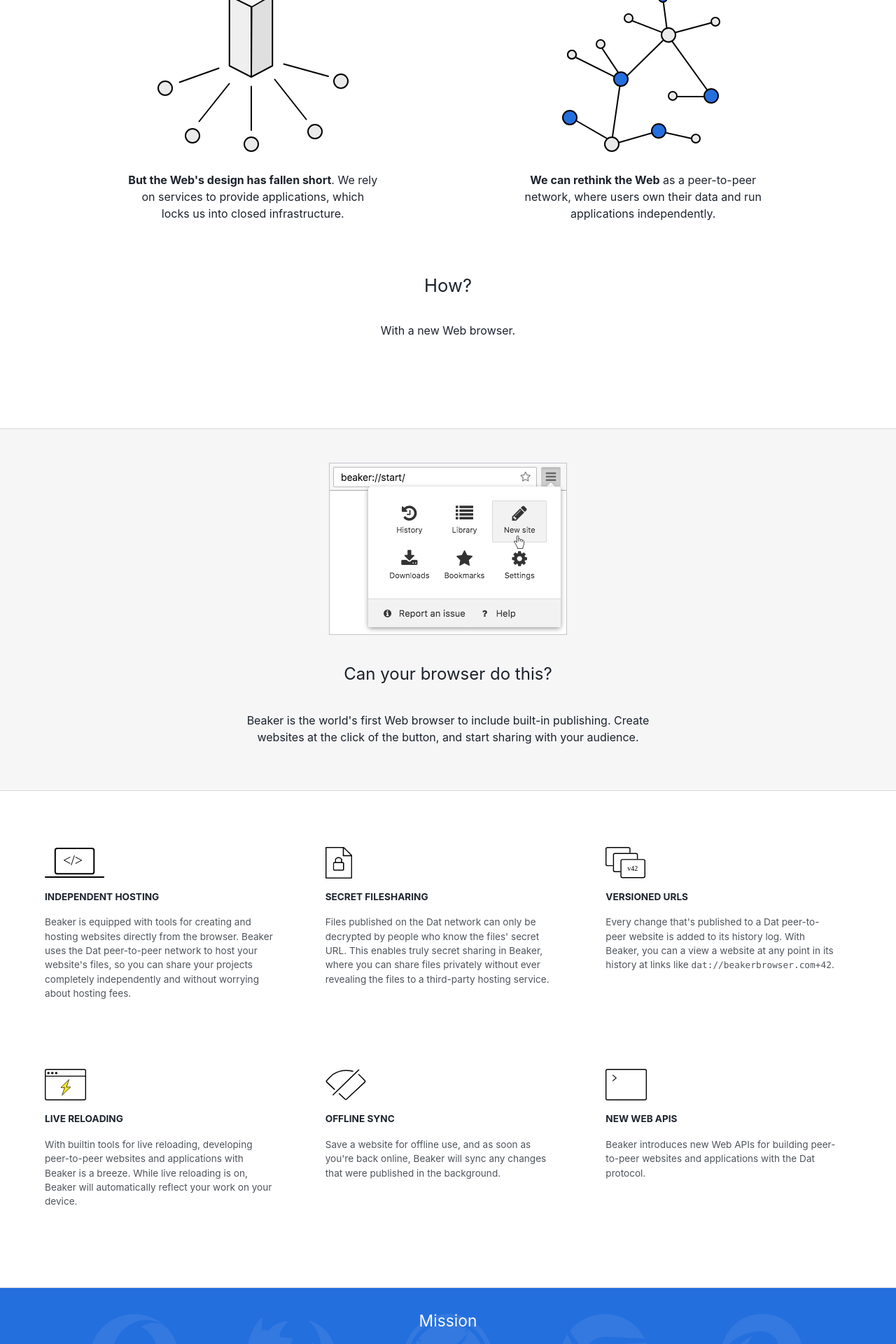
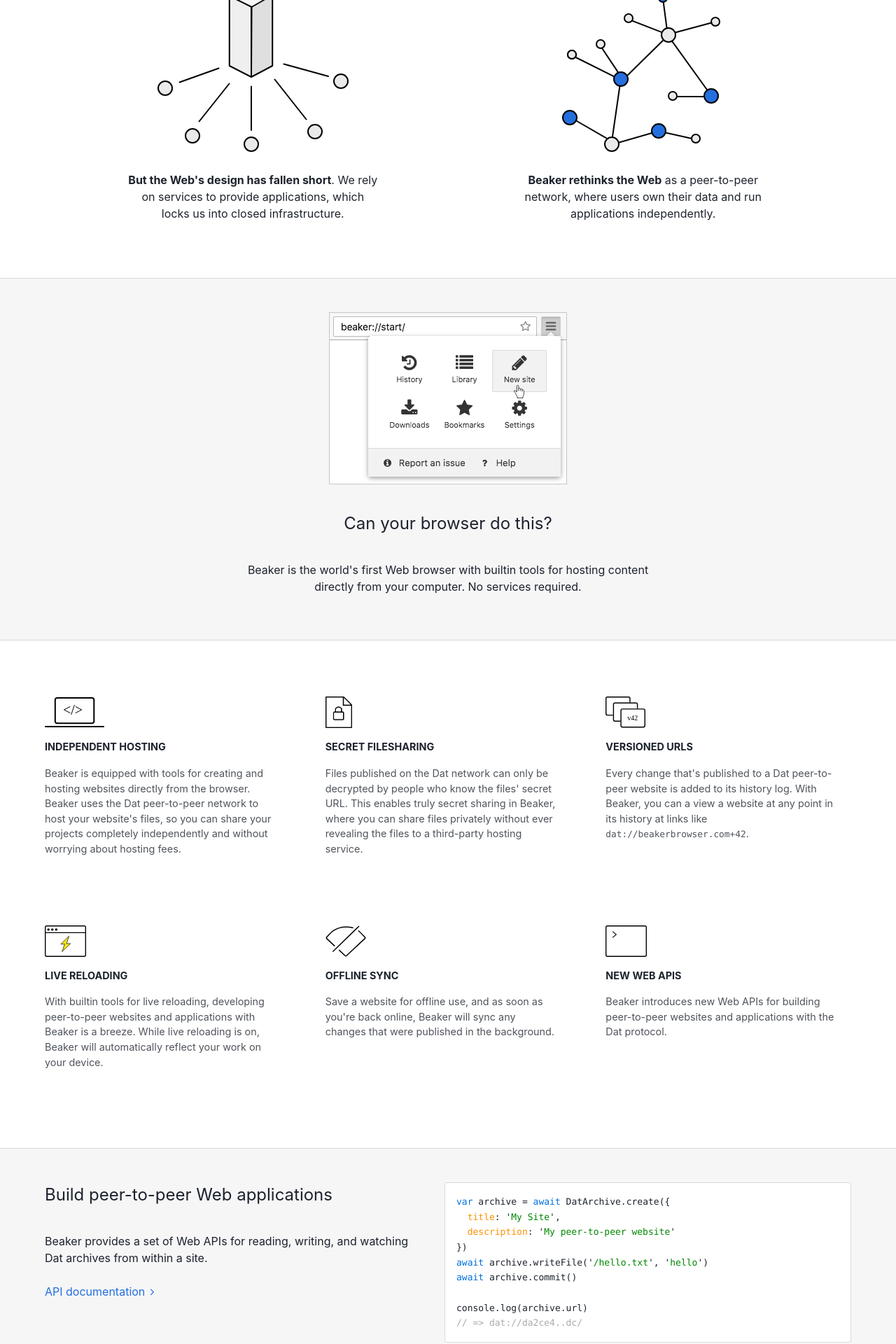
Before and after one commit to beakerbrowser/beakerbrowser.com, a Jekyll site: the page built from index.html, in a window 1280 px wide. Shown: the part 822-2742 px from the top of the page at 70% size. Built offline with Jekyll 4.4.1, drawn with Linux system fonts in a browser that asks for light colours; some of the changed text lies outside the part shown.

Commit message:
More FP updates

```diff
--- a/css/pages/_home.scss
+++ b/css/pages/_home.scss
@@ -271,7 +271,7 @@
     .feature {
       width: 100%;
       margin-bottom: 3rem;
-      font-size: .85rem;
+      font-size: .9rem;
       text-align: left;
 
       code {
@@ -321,54 +321,6 @@
           text-align: left;
           margin: 0 0 1rem 0;
         }
-      }
-    }
-  }
-
-  &--mission {
-    @extend %antialiased;
-    background: $primary;
-    color: $text--dark-bg;
-    position: relative;
-    padding: 2em 0;
-    font-size: .95rem;
-
-    .container {
-      max-width: 600px;
-    }
-
-    .icons {
-      @extend %flex-container;
-      justify-content: space-between;
-      width: 100%;
-      position: absolute;
-      top: 0;
-      font-size: 3rem;
-      color: transparentize(#fff, .925);
-      padding: 1rem;
-
-      @media (min-width: 550px) {
-        font-size: 5rem;
-        padding: 0
-      }
-
-      @media (min-width: 1000px) {
-        padding: 0 1em;
-        font-size: 8rem;
-        height: 100%;
-        align-items: center;
-      }
-    }
-
-    h2 {
-      margin-bottom: 1rem;
-    }
-
-    p {
-      font-weight: 500;
-
-      &:not(:last-child) {
-        margin-bottom: 1.5rem;
       }
     }
   }
--- a/index.html
+++ b/index.html
@@ -75,16 +75,9 @@
     <div class="web good">
       <img src="/img/good-web.svg"/>
       <p>
-        <strong>We can rethink the Web</strong> as a peer-to-peer network, where users own their data and run applications independently.
+        <strong>Beaker rethinks the Web</strong> as a peer-to-peer network, where users own their data and run applications independently.
       </p>
     </div>
-
-<br><br>
-<br><br>
-    <h2>How?</h2>
-    <p class="intro">
-      With a new Web browser.
-    </p>
   </div>
 </div>
 
@@ -93,7 +86,7 @@
     <img src="/img/new-site.png" />
     <h2>Can your browser do this?</h2>
     <p>
-      Beaker is the world's first Web browser to include built-in publishing. Create websites at the click of the button, and start sharing with your audience.
+      Beaker is the world's first Web browser with builtin tools for hosting content directly from your computer. No services required.
     </p>
   </div>
 </div>
@@ -174,22 +167,6 @@
         </p>
       </div>
     </div>
-  </div>
-</div>
-
-<div class="section section--mission">
-  <div class="icons">
-  <i class="fa fa-opera"></i>
-  <i class="fa fa-firefox"></i>
-  <i class="fa fa-safari"></i>
-  <i class="fa fa-chrome"></i>
-  <i class="fa fa-edge"></i>
-  </div>
-  <div class="container">
-    <h2>Mission</h2>
-    <p>
-      We believe in a better Web. Beaker is an experiment for demonstrating the features we believe the Web platform should adopt. Our goal is not to create a “new Web”, but to improve the Web we have. We don’t want to replace existing browsers; we want to change them.
-    </p>
   </div>
 </div>
 
```
